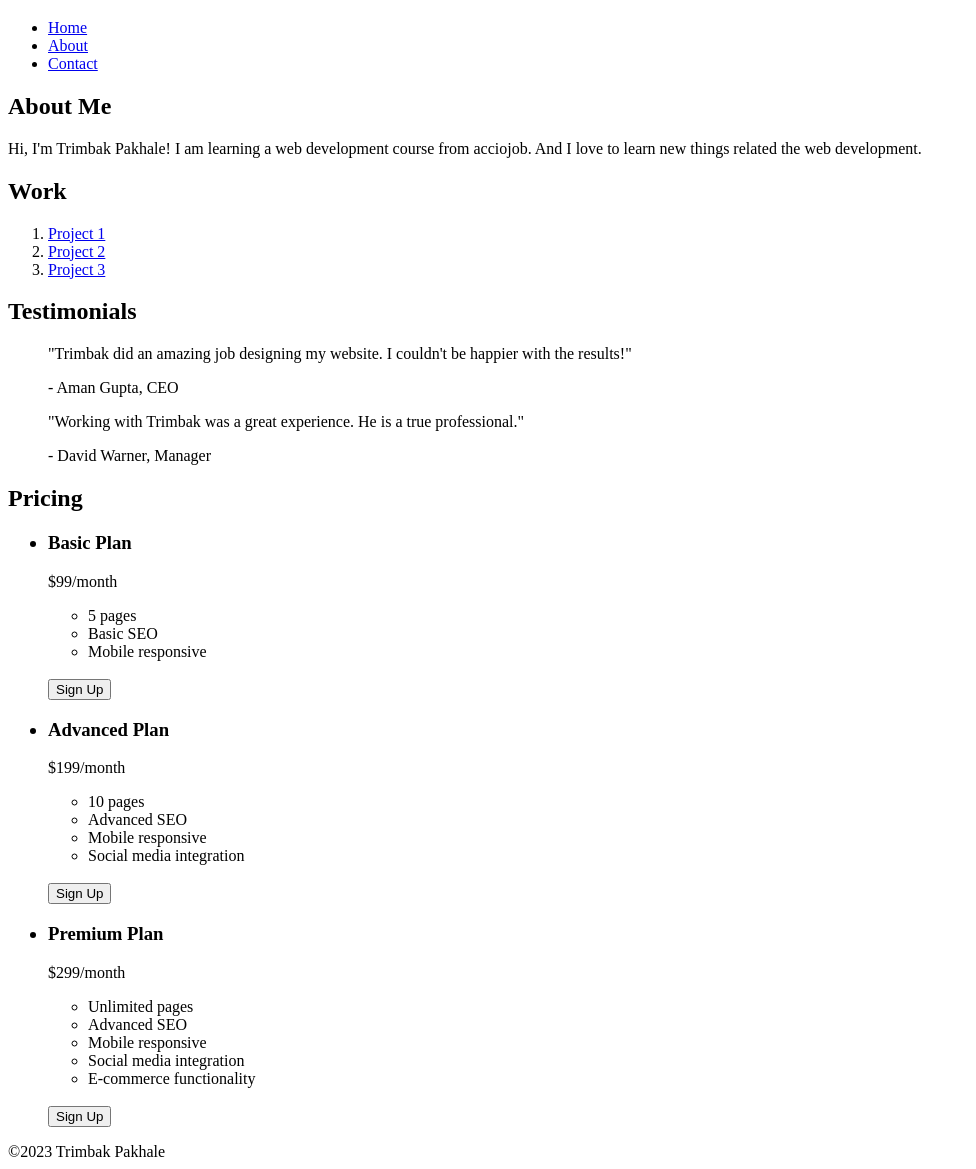
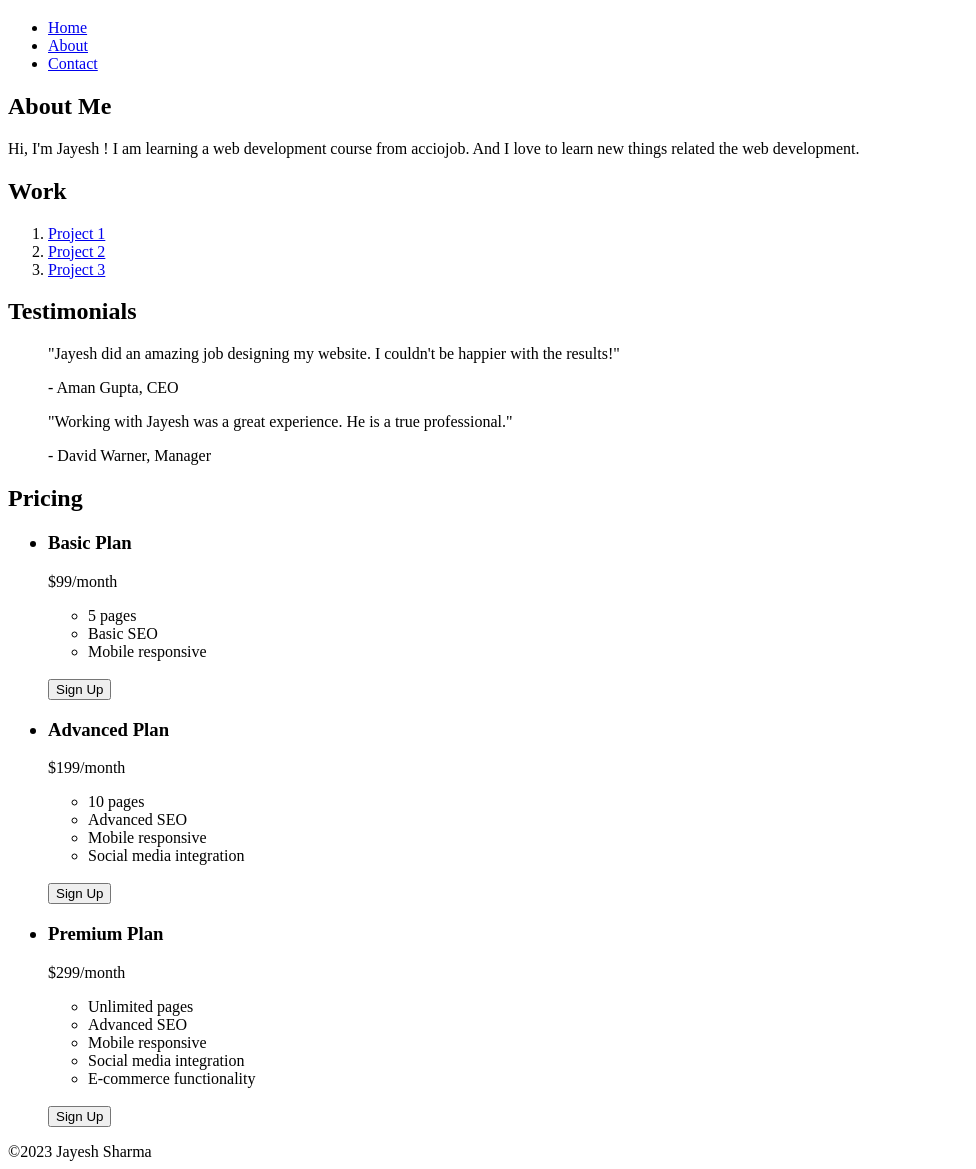
Before and after one commit to jayeshshsh/F1-Contest-1, a plain HTML site: page index.html in a window 1280 px wide. Shown: the part 61-1230 px from the top of the page, without its empty margins (0-976 px from the left). Drawn offline with Linux system fonts and the light colour scheme.

Commit message:
Update index.html

```diff
--- a/index.html
+++ b/index.html
@@ -22,7 +22,7 @@
     <main>
         <section1>
             <h2>About Me</h2>
-            <p>Hi, I'm Trimbak Pakhale! I am learning a web development course from acciojob. And I love to learn new things related the web development.</p>
+            <p>Hi, I'm Jayesh ! I am learning a web development course from acciojob. And I love to learn new things related the web development.</p>
         </section1>
 
         <section2>
@@ -36,9 +36,9 @@
 
         <section3>
             <h2>Testimonials</h2>
-            <blockquote>"Trimbak did an amazing job designing my website. I couldn't be happier with the results!"</blockquote>
+            <blockquote>"Jayesh did an amazing job designing my website. I couldn't be happier with the results!"</blockquote>
             <blockquote>- Aman Gupta, CEO</blockquote>
-            <blockquote>"Working with Trimbak was a great experience. He is a true professional."</blockquote>
+            <blockquote>"Working with Jayesh was a great experience. He is a true professional."</blockquote>
             <blockquote>- David Warner, Manager</blockquote>
         </section3>
 
@@ -89,6 +89,6 @@
         </section4>
     </main>
 </body>
-<footer>&copy;2023 Trimbak Pakhale</footer>
+<footer>&copy;2023 Jayesh Sharma</footer>
 
 </html>
```
